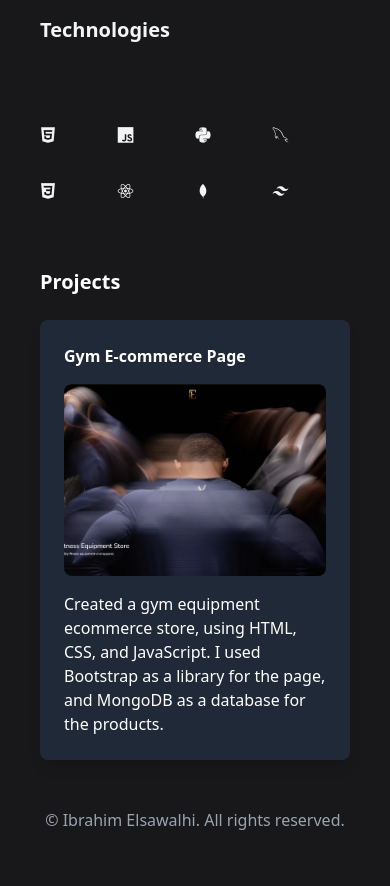
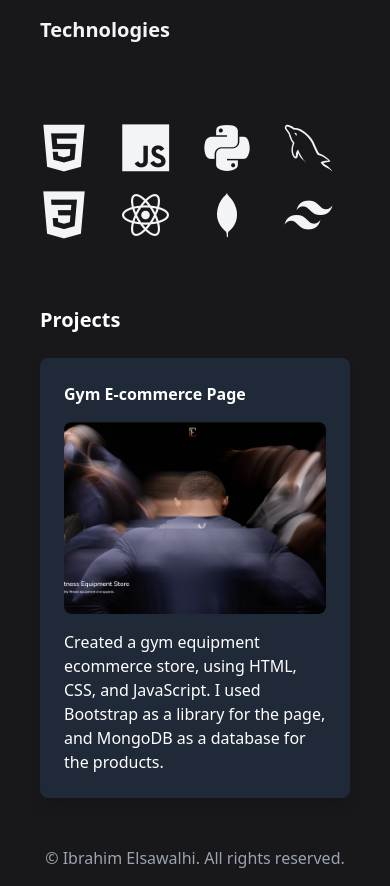
Before and after one commit to IbrahimElsa/portfolio, a website: page index.html in a window 390 px wide. Shown: the part 840-1726 px from the top of the page. Before the commit the page ends 1688 px from the top, so only its background shows below. Drawn offline with nearby package versions, Linux system fonts and the light colour scheme.

Commit message:
Refactor HTML and CSS styles for technologies section

```diff
--- a/index.html
+++ b/index.html
@@ -37,16 +37,16 @@
         </div>
     </section>
     <section id="skills" class="text-gray-100 px-10 h-auto grid lg:grid-cols-12 items-center">
-        <h1 class="text-xl font-bold mb-12">Technologies</h1>
-        <div class="lg:col-start-3 lg:col-span-9 grid grid-rows-2 grid-flow-col gap-y-8 my-8 sm:space-x-2 md:space-x-4 lg:space-x-6">
-            <div><i class="devicon-html5-plain" data-aos="fade-up" data-aos-delay="100"></i></div>
-            <div><i class="devicon-css3-plain" data-aos="fade-up" data-aos-delay="150"></i></div>
-            <div><i class="devicon-javascript-plain" data-aos="fade-up" data-aos-delay="200"></i></div>
-            <div><i class="devicon-react-original" data-aos="fade-up" data-aos-delay="250"></i></div>
-            <div><i class="devicon-python-plain" data-aos="fade-up" data-aos-delay="350"></i></div>
-            <div><i class="devicon-mongodb-plain" data-aos="fade-up" data-aos-delay="400"></i></div>
-            <div><i class="devicon-mysql-plain" data-aos="fade-up" data-aos-delay="450"></i></div>
-            <div><i class="devicon-tailwindcss-plain" data-aos="fade-up" data-aos-delay="500"></i></div>
+        <h1 class="text-xl font-bold mb-12 lg:col-start-1 lg:col-span-9">Technologies</h1>
+        <div class="lg:col-start-3 lg:col-span-9 grid grid-rows-2 grid-flow-col gap-4 sm:gap-6 md:gap-8 lg:gap-10 my-8">
+            <div class="text-5xl md:text-6xl lg:text-7xl"><i class="devicon-html5-plain" data-aos="fade-up" data-aos-delay="100"></i></div>
+            <div class="text-5xl md:text-6xl lg:text-7xl"><i class="devicon-css3-plain" data-aos="fade-up" data-aos-delay="150"></i></div>
+            <div class="text-5xl md:text-6xl lg:text-7xl"><i class="devicon-javascript-plain" data-aos="fade-up" data-aos-delay="200"></i></div>
+            <div class="text-5xl md:text-6xl lg:text-7xl"><i class="devicon-react-original" data-aos="fade-up" data-aos-delay="250"></i></div>
+            <div class="text-5xl md:text-6xl lg:text-7xl"><i class="devicon-python-plain" data-aos="fade-up" data-aos-delay="350"></i></div>
+            <div class="text-5xl md:text-6xl lg:text-7xl"><i class="devicon-mongodb-plain" data-aos="fade-up" data-aos-delay="400"></i></div>
+            <div class="text-5xl md:text-6xl lg:text-7xl"><i class="devicon-mysql-plain" data-aos="fade-up" data-aos-delay="450"></i></div>
+            <div class="text-5xl md:text-6xl lg:text-7xl"><i class="devicon-tailwindcss-plain" data-aos="fade-up" data-aos-delay="500"></i></div>
         </div>
     </section>
     <section id="projects" class="text-white px-10 py-8">
```
Also changed, not shown: output.css.
